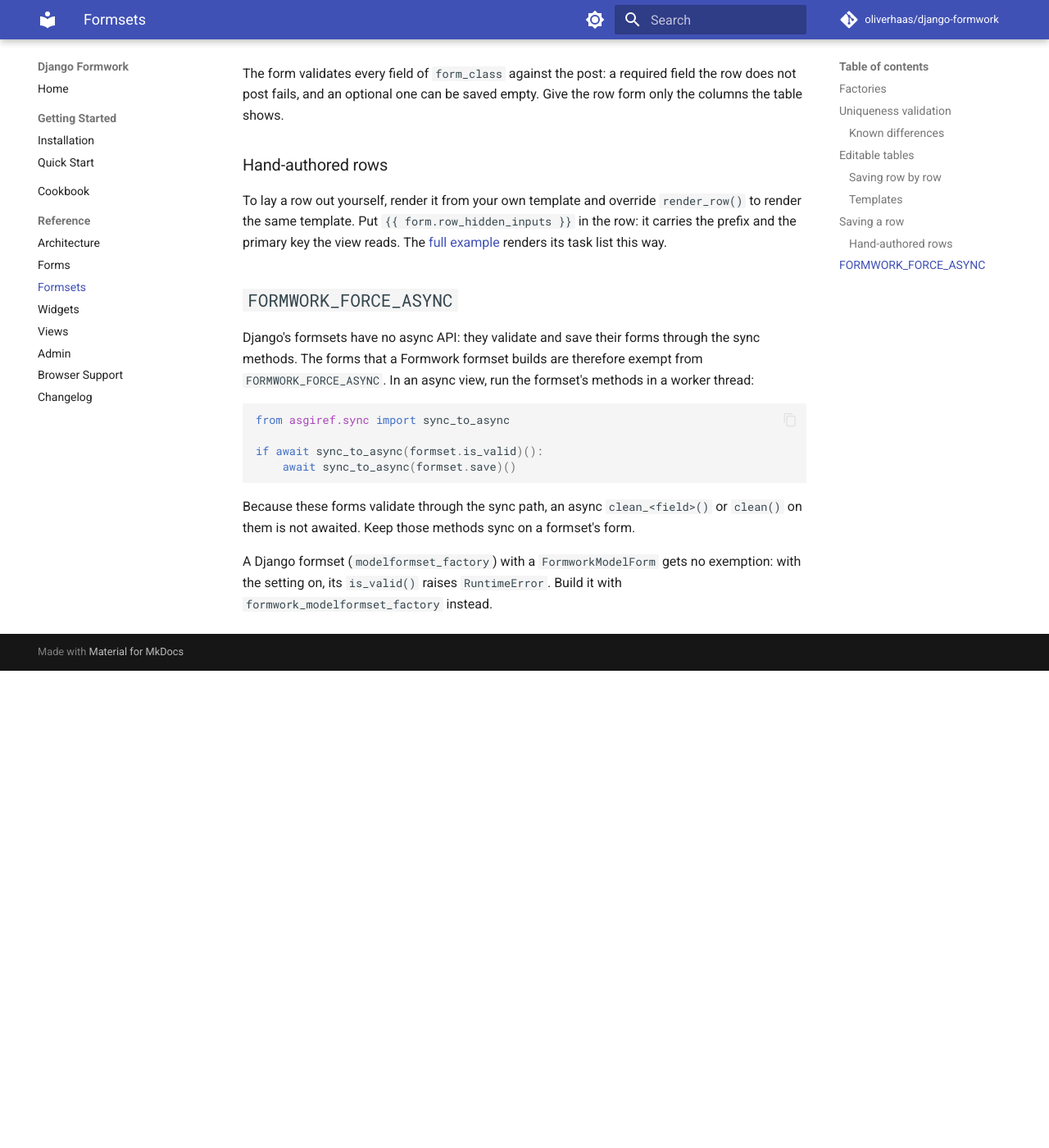
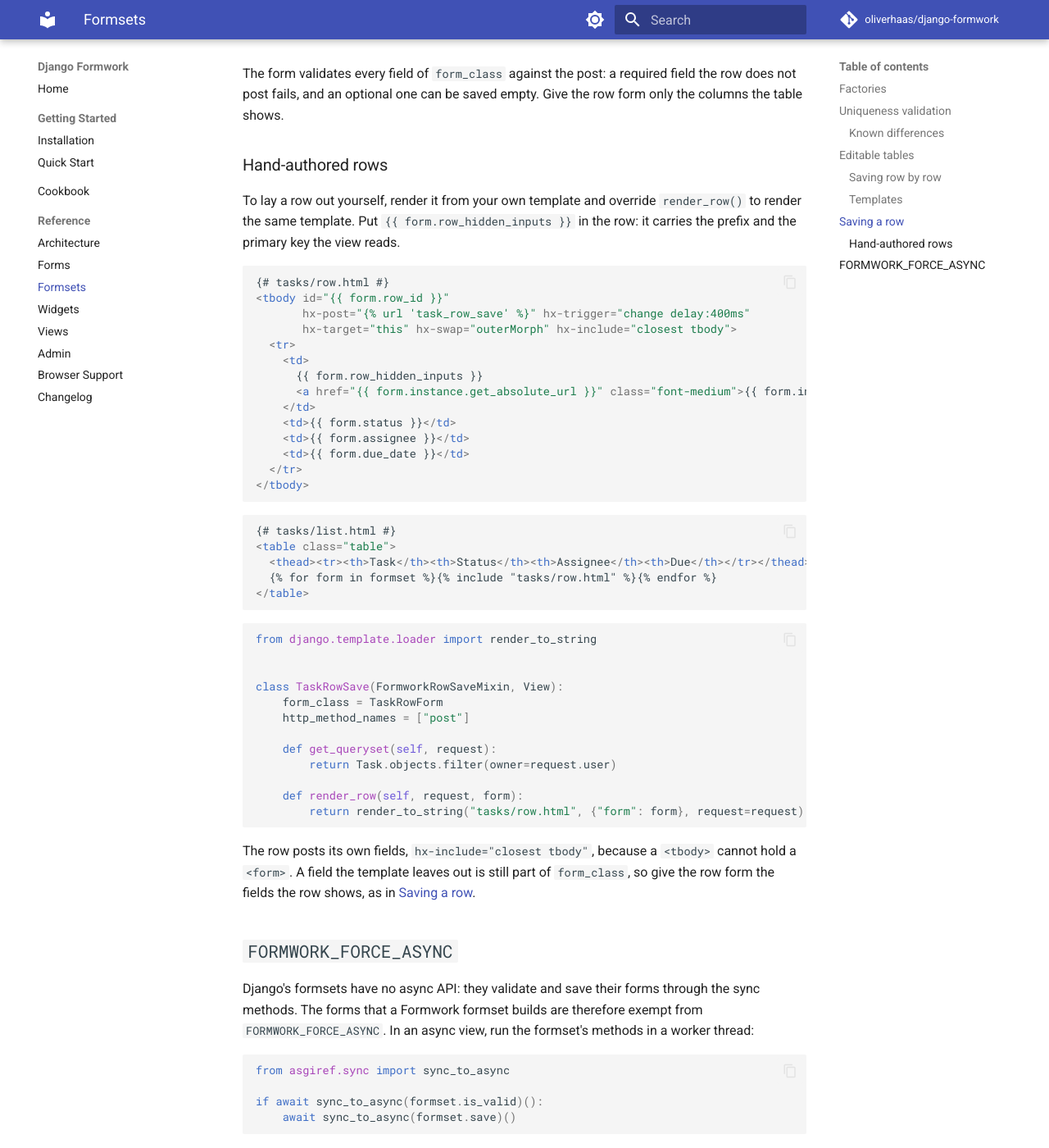
Before and after one commit to oliverhaas/django-formwork, an MkDocs documentation site: the page built from docs/reference/formsets.md, in a window 1280 px wide and 1400 px high, scrolled down 5112 px. Shown: the whole window at 82% size. Built offline with MkDocs 1.6.1 and Material for MkDocs 9.7.7, drawn with Linux system fonts in a browser that asks for light colours; comment, search, counter and statistics services are not loaded; the version menu is left out; before the commit the page ends 5930 px from its top, so only the background shows below that.

Commit message:
docs: show a hand-authored autosave row in the formsets reference

````diff
--- a/docs/reference/formsets.md
+++ b/docs/reference/formsets.md
@@ -224,9 +224,52 @@ form only the columns the table shows.
 
 To lay a row out yourself, render it from your own template and override
 `render_row()` to render the same template. Put `{{ form.row_hidden_inputs }}` in
-the row: it carries the prefix and the primary key the view reads. The
-[full example](https://github.com/oliverhaas/django-formwork/tree/main/examples/full)
-renders its task list this way.
+the row: it carries the prefix and the primary key the view reads.
+
+```html
+{# tasks/row.html #}
+<tbody id="{{ form.row_id }}"
+       hx-post="{% url 'task_row_save' %}" hx-trigger="change delay:400ms"
+       hx-target="this" hx-swap="outerMorph" hx-include="closest tbody">
+  <tr>
+    <td>
+      {{ form.row_hidden_inputs }}
+      <a href="{{ form.instance.get_absolute_url }}" class="font-medium">{{ form.instance.title }}</a>
+    </td>
+    <td>{{ form.status }}</td>
+    <td>{{ form.assignee }}</td>
+    <td>{{ form.due_date }}</td>
+  </tr>
+</tbody>
+```
+
+```html
+{# tasks/list.html #}
+<table class="table">
+  <thead><tr><th>Task</th><th>Status</th><th>Assignee</th><th>Due</th></tr></thead>
+  {% for form in formset %}{% include "tasks/row.html" %}{% endfor %}
+</table>
+```
+
+```python
+from django.template.loader import render_to_string
+
+
+class TaskRowSave(FormworkRowSaveMixin, View):
+    form_class = TaskRowForm
+    http_method_names = ["post"]
+
+    def get_queryset(self, request):
+        return Task.objects.filter(owner=request.user)
+
+    def render_row(self, request, form):
+        return render_to_string("tasks/row.html", {"form": form}, request=request)
+```
+
+The row posts its own fields, `hx-include="closest tbody"`, because a `<tbody>`
+cannot hold a `<form>`. A field the template leaves out is still part of
+`form_class`, so give the row form the fields the row shows, as in
+[Saving a row](#saving-a-row).
 
 ## `FORMWORK_FORCE_ASYNC`
 
````
Also changed, not shown: docs/cookbook.md (+3 -2 lines).
